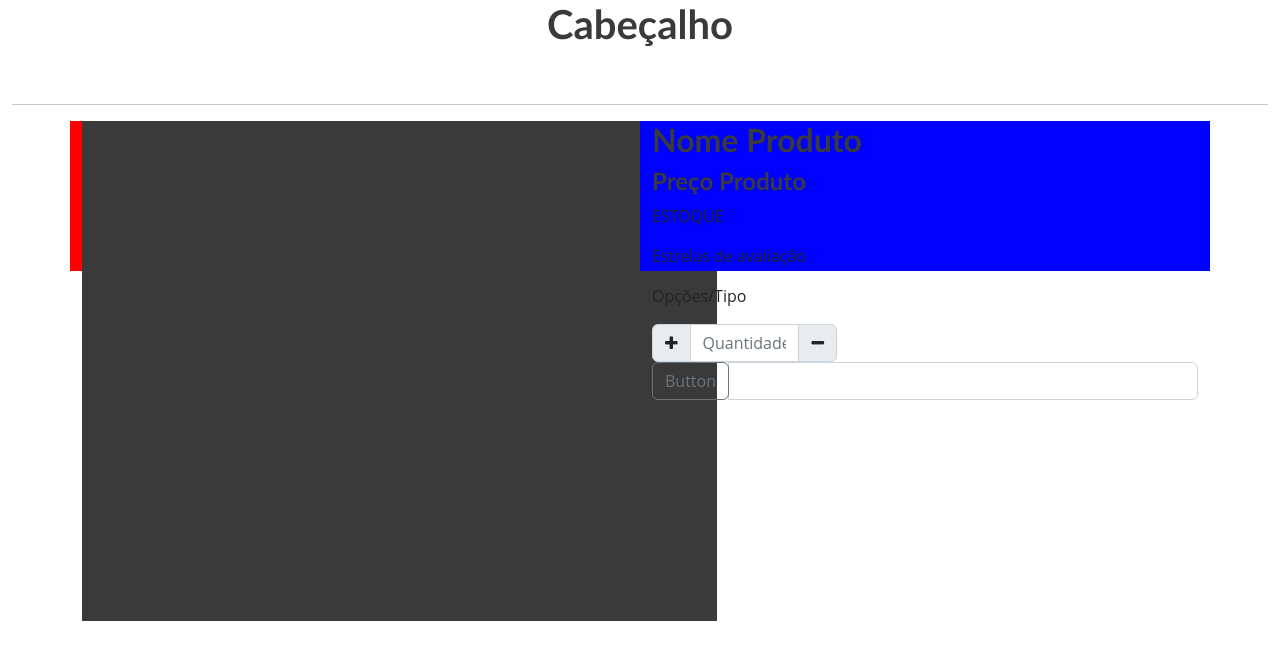
After one commit to LucasAbucaterFiorido/Pizzaria-ecommerce, a PHP site: page /Paginas/detalhesProdutos.php in a window 1280 px wide. The commit adds this page. Shown: the top 660 px of the page. Run offline with PHP 8.4, Linux system fonts and the light colour scheme; some libraries are stand-ins or nearby versions.

Commit message:
feat: new visuals and pages

```diff
--- /dev/null
+++ b/Paginas/detalhesProdutos.php
@@ -0,0 +1,69 @@
+<!DOCTYPE html>
+<html lang="pt-br">
+<head>
+    <meta charset="UTF-8">
+    <meta http-equiv="X-UA-Compatible" content="IE=edge">
+    <meta name="viewport" content="width=device-width, initial-scale=1.0">
+    <link rel="stylesheet" href="../css/bootstrap.css">
+    <link rel="stylesheet" href="../css/estilo.css">
+    <link rel="stylesheet" href="../css_Slider/core-style.css">
+    <link rel="icon" type="../img/png" href="../img/logo/pizzalogo.png">
+    <?php include_once('../conexao.php'); ?>
+    <title>Produto "exemplo"</title>
+</head>
+<body>
+    <div class="container-fluid">
+        <div class="row">
+            <div class="col-12">
+                <h1><p class="text-center">Cabeçalho</p></h1>
+                <br>
+                <hr>
+            </div>
+        </div>
+
+        <div class="row">
+            <div class="col-12">
+                <div class="container">
+                    <div class="row">
+                        <div class="col-6 teste1"> <!-- Imagem do produto -->
+
+                            <div class="img_pos_detalhesProduto">
+                                <img src="" alt="">
+                            </div>
+                        </div>
+
+                        <div class="col-6 teste2"> <!-- Detalhes do produto -->
+                            <div>
+                                <h2>Nome Produto</h2>
+                                <h4>Preço Produto</h4>
+                                <p>ESTOQUE</p>
+                                <p>Estrelas de avaliação</p>
+                                <p>Opções/Tipo</p> <!-- Opçoes de tamnhos ou tipos de sabores -->
+
+                                <!-- <span class="qty-minus" onclick="var effect = document.getElementById('qty'); var qty = effect.value; if( !isNaN( qty ) &amp;&amp; qty &gt; 1 ) effect.value--;return false;"><i class="fa fa-minus" aria-hidden="true"></i></span>
+                                <input type="number" class="qty-text" id="qty" step="1" min="1" max="12" name="quantity" value="1">
+                                <span class="qty-plus" onclick="var effect = document.getElementById('qty'); var qty = effect.value; if( !isNaN( qty )) effect.value++;return false;"><i class="fa fa-plus" aria-hidden="true"></i></span> -->
+
+                                <div class="input-group" style="width: 185px;">
+                                    <span class="input-group-text" id="bttMais"><a href="#" class="btt_detalhesProduto"><i class="fa fa-plus"></i></a></span>
+                                    <input type="text" class="form-control" placeholder="Quantidade">
+                                    <span class="input-group-text" id="bttMenos"><a href="#" class="btt_detalhesProduto"><i class="fa fa-minus"></i></a></span>
+                                </div>
+
+                                <div class="input-group mb-3">
+                                <div class="input-group-prepend">
+                                    <button class="btn btn-outline-secondary" type="button">Button</button>
+                                </div>
+                                <input type="text" class="form-control" placeholder="" aria-label="" aria-describedby="basic-addon1">
+                                </div>
+                            </div>
+                        </div>
+                    </div>
+                </div>
+            </div>
+
+        </div>
+
+    </div>
+</body>
+</html>
--- a/css/estilo.css
+++ b/css/estilo.css
@@ -133,6 +133,36 @@ h1,h2,h3,h4,h5,h6
     font-size: 50px;
 }
 
+/* classes dos detalhes dos produtos */
+.img_pos_detalhesProduto
+{
+    background: #3a3a3a;
+    height: 500px;
+    width: 635px;
+}
+.btt_detalhesProduto
+{
+    text-decoration: none;
+    color: inherit;
+    /* color: #000000; */
+}
+
+
+
+
+
+
+
+
+
+
+
+
+
+
+
+
+
 
 /* classes testes */
 .teste1
```
Also changed, not shown: Paginas/Carrinho.php (added, +27 -0 lines).
